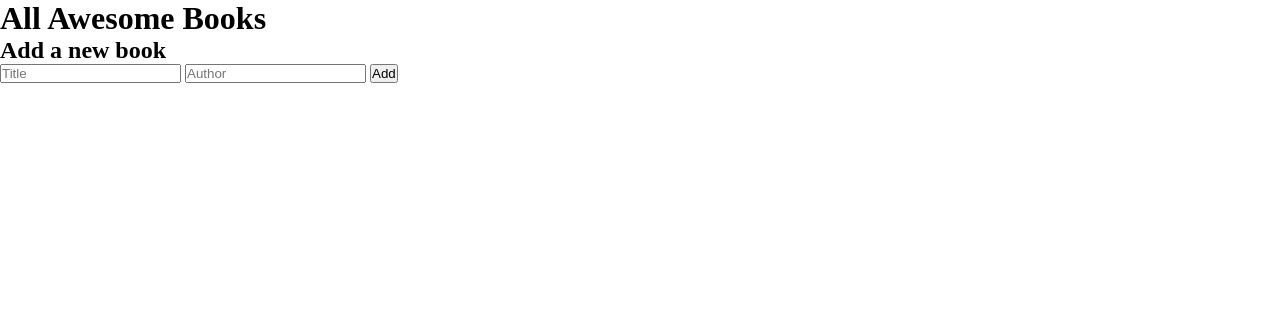
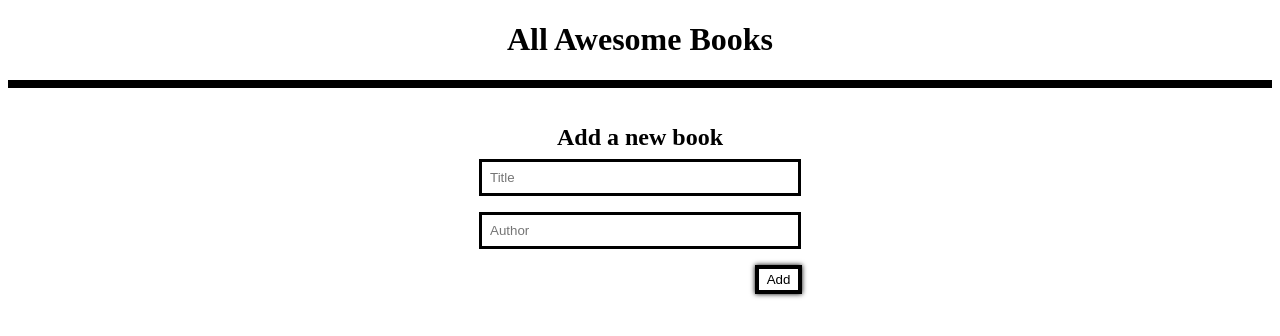
Before and after one commit to LarryIVC/AwseomeBooks, a website: page index.html in a window 1280 px wide. Drawn offline with Linux system fonts and the light colour scheme.

Commit message:
Updates styles.css to match design

```diff
--- a/styles.css
+++ b/styles.css
@@ -1,8 +1,62 @@
-* {
-  margin: 0;
+.book-list-container {
+  width: 100%;
   padding: 0;
 }
 
-body {
+.book-list-container h1{
+  text-align: center;
+}
+#book-list {
+  border: black 4px solid;
+  padding: 0;
+}
+
+ul {
+  list-style-type: none;
+}
+
+ul li {
+  padding: 0rem 0.5rem;
+}
+ul li:nth-of-type(odd) {
+ background-color: lightgray;
+}
+
+hr {
+  margin-bottom: 0;
+}
+
+#remove-button {
+  float: right;
+  color: black;
   background-color: white;
+  box-shadow: 0 0 5px rgba(0, 0, 0, 1);
+  border: 4px solid black;
 }
+
+#add-book-form {
+  display: flex;
+  flex-direction: column;
+  align-items: center;
+}
+
+#add-book-form h2 {
+  margin-bottom: 0;
+}
+
+input {
+  margin: 0.5rem;
+  padding: 0.5rem;
+  border: 3px solid black;
+  min-width: 300px;
+}
+
+#add-button {
+  margin: 0.5rem;
+  padding: 0.2rem 0.5rem;
+  border: 4px solid black;
+  background-color: white;
+  color: black;
+  box-shadow: 0 0 5px rgba(0, 0, 0, 1);
+  margin-left: 17.8125rem;
+}
```
